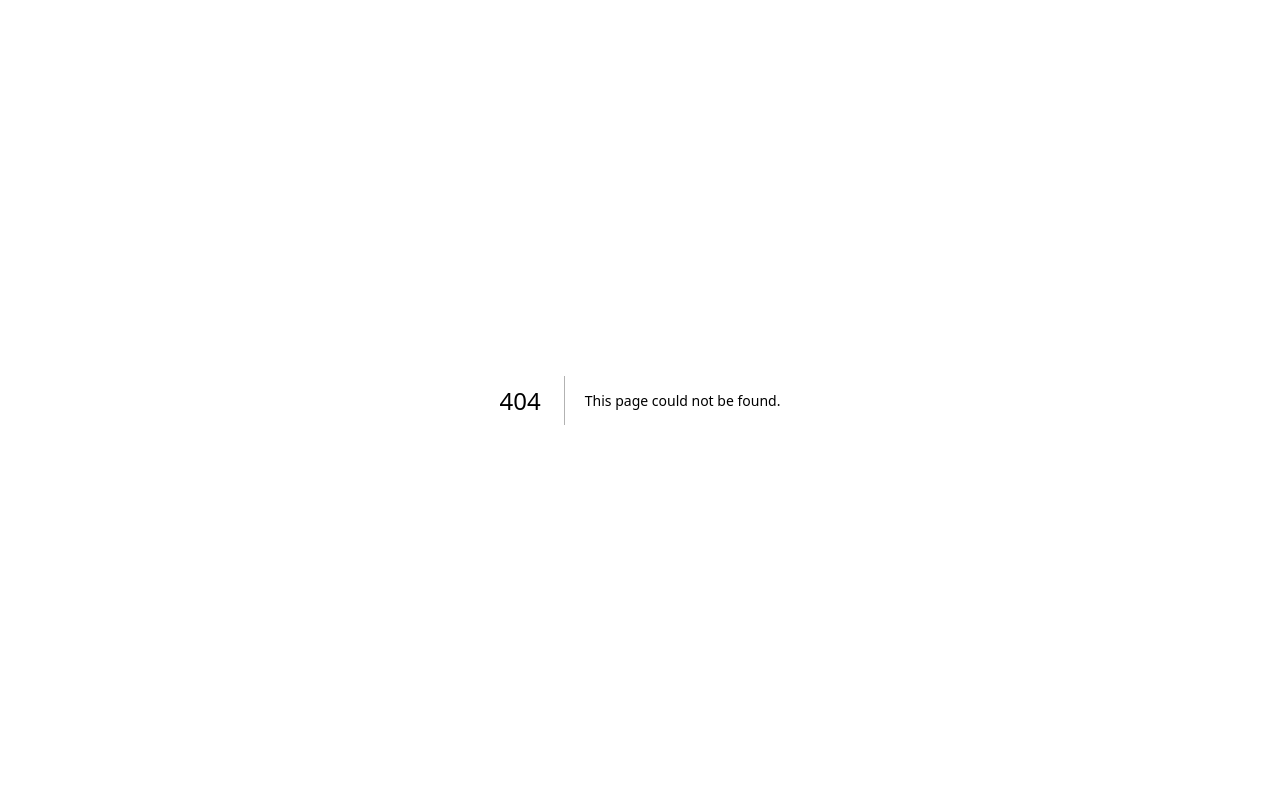
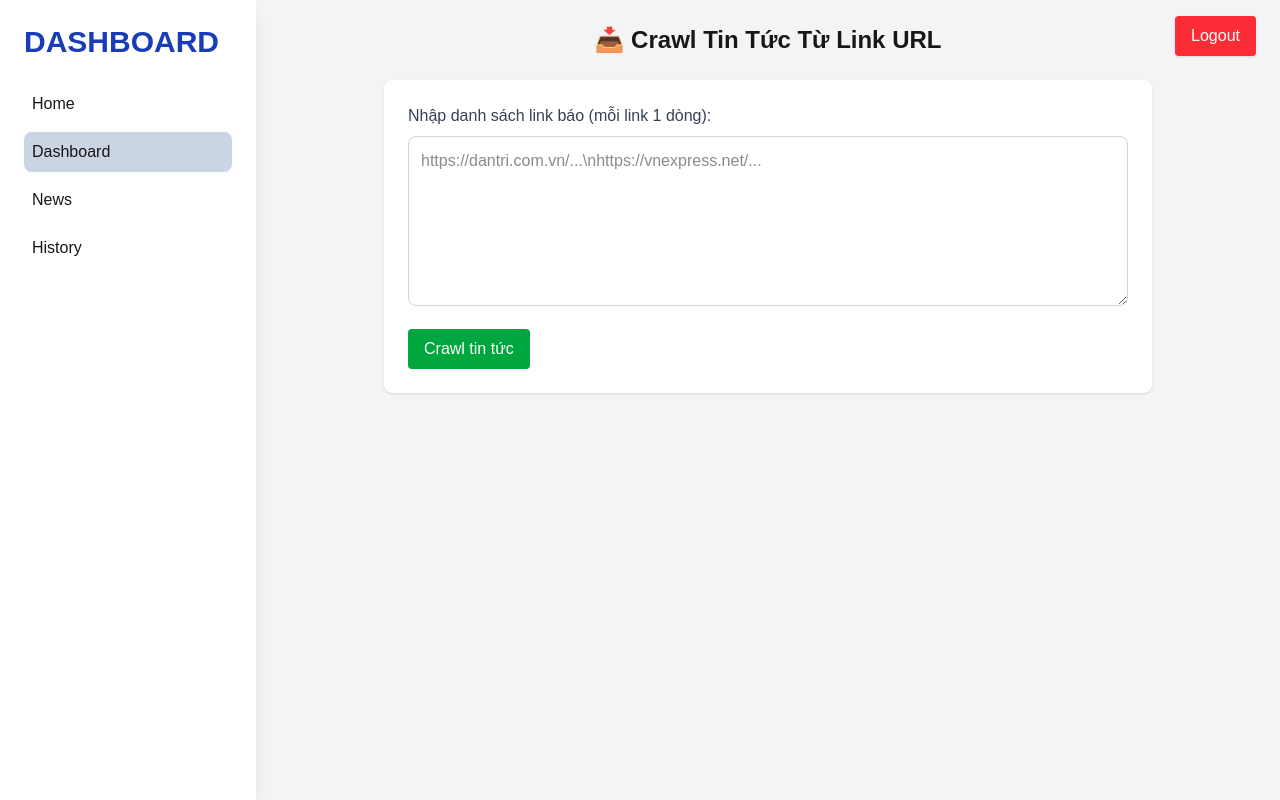
Before and after one commit to LoylP/Fense_System, a Next.js app in the folder my-app/: page /dashboard in a window 1280 px wide. Before the commit this address had no page. Built offline with nearby package versions, Linux system fonts and the light colour scheme; sample sign-in values are in the browser's storage.

Commit message:
add dashboard page for crawldata

```diff
--- /dev/null
+++ b/my-app/app/dashboard/page.tsx
@@ -0,0 +1,141 @@
+"use client";
+
+import { useEffect, useState } from "react";
+import { useRouter } from "next/navigation";
+
+export default function Dashboard() {
+  const router = useRouter();
+  const [urls, setUrls] = useState("");
+  const [crawlMessage, setCrawlMessage] = useState("");
+  const [loading, setLoading] = useState(false);
+
+  useEffect(() => {
+    const isLoggedIn = localStorage.getItem("isAdminLoggedIn");
+    if (!isLoggedIn) {
+      router.push("/admin");
+    }
+  }, []);
+
+  const handleLogout = () => {
+    localStorage.removeItem("isAdminLoggedIn");
+    router.push("/");
+  };
+
+  const handleCrawlNews = async (e: React.FormEvent<HTMLFormElement>) => {
+    e.preventDefault();
+    setLoading(true);
+    setCrawlMessage("");
+
+    const urlList = urls
+      .split("\n")
+      .map((url) => url.trim())
+      .filter((url) => url.length > 0);
+
+    try {
+      const response = await fetch("http://172.21.203.54:8000/pipeline_crawl_news", {
+        method: "POST",
+        headers: {
+          "Content-Type": "application/json",
+        },
+        body: JSON.stringify({ list_source: urlList }),
+      });
+
+      const data = await response.json();
+      setCrawlMessage(data.message || "Đã xử lý xong!");
+      setUrls("");
+    } catch (error) {
+      console.error("Lỗi crawl:", error);
+      setCrawlMessage("❌ Có lỗi xảy ra khi crawl!");
+    } finally {
+      setLoading(false);
+    }
+  };
+
+  return (
+    <div className="min-h-screen bg-gray-100 flex">
+      {/* Sidebar */}
+      <aside className="bg-white shadow-lg h-screen w-64 fixed">
+        <div className="p-6 h-full">
+          <h1 className="text-3xl font-bold text-blue-800 mb-6">DASHBOARD</h1>
+          <nav>
+            <ul className="space-y-2">
+              <li>
+                <a href="/" className="block p-2 rounded-lg hover:bg-slate-200">Home</a>
+              </li>
+              <li>
+                <a href="/dashboard" className="block p-2 bg-slate-300 rounded-lg hover:bg-slate-200">Dashboard</a>
+              </li>
+              <li>
+                <a href="/news" className="block p-2 rounded-lg hover:bg-slate-200">News</a>
+              </li>
+              <li>
+                <a href="/history" className="block p-2 rounded-lg hover:bg-slate-200">History</a>
+              </li>
+            </ul>
+          </nav>
+        </div>
+      </aside>
+
+      {/* Main */}
+      <main className="ml-64 flex-1 p-6 relative">
+        {/* Top right logout button */}
+        <div className="absolute top-4 right-6">
+          <button
+            onClick={handleLogout}
+            className="bg-red-500 hover:bg-red-600 text-white px-4 py-2 rounded shadow"
+          >
+            Logout
+          </button>
+        </div>
+
+        <h2 className="text-2xl font-semibold mb-6 text-center">
+          📥 Crawl Tin Tức Từ Link URL
+        </h2>
+
+        {/* Form nhập link */}
+        <div className="bg-white shadow rounded-lg p-6 max-w-3xl mx-auto">
+          <form onSubmit={handleCrawlNews}>
+            <label className="block text-gray-700 font-medium mb-2">
+              Nhập danh sách link báo (mỗi link 1 dòng):
+            </label>
+            <textarea
+              value={urls}
+              onChange={(e) => setUrls(e.target.value)}
+              rows={6}
+              placeholder="https://dantri.com.vn/...\nhttps://vnexpress.net/..."
+              className="w-full border border-gray-300 rounded-lg p-3 mb-4 focus:ring-blue-500 focus:border-blue-500"
+            />
+
+            <button
+              type="submit"
+              disabled={loading}
+              className={`bg-green-600 hover:bg-green-700 text-white px-4 py-2 rounded transition-all ${
+                loading ? "opacity-60 cursor-not-allowed" : ""
+              }`}
+            >
+              {loading ? "Đang crawl..." : "Crawl tin tức"}
+            </button>
+          </form>
+
+          {/* Loading indicator */}
+          {loading && (
+            <div className="mt-4 flex items-center gap-3 text-blue-700 font-medium">
+              <svg className="animate-spin h-6 w-6 text-blue-700" fill="none" viewBox="0 0 24 24">
+                <circle className="opacity-25" cx="12" cy="12" r="10" stroke="currentColor" strokeWidth="4" />
+                <path className="opacity-75" fill="currentColor" d="M4 12a8 8 0 018-8v4l4-4-4-4v4a8 8 0 00-8 8z" />
+              </svg>
+              Đang xử lý crawl dữ liệu, vui lòng chờ...
+            </div>
+          )}
+
+          {/* Crawl result message */}
+          {crawlMessage && !loading && (
+            <p className="mt-4 text-blue-700 font-medium bg-blue-100 px-4 py-2 rounded shadow">
+              {crawlMessage}
+            </p>
+          )}
+        </div>
+      </main>
+    </div>
+  );
+}
```
